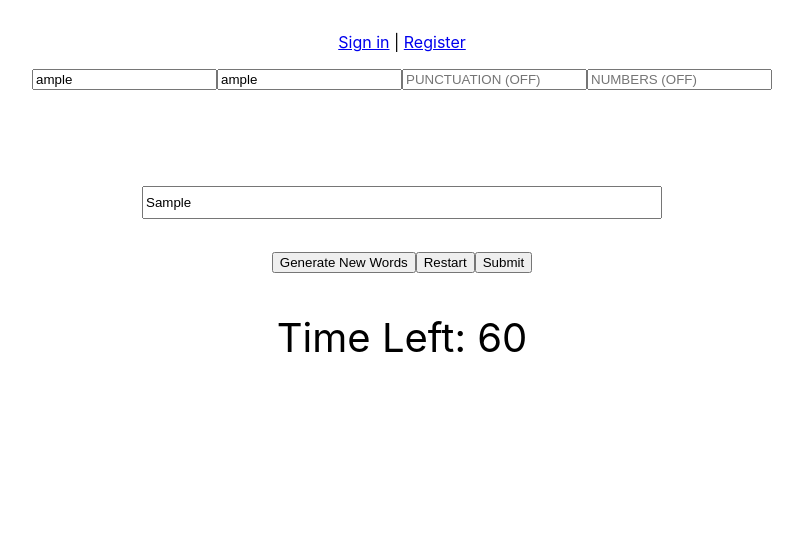
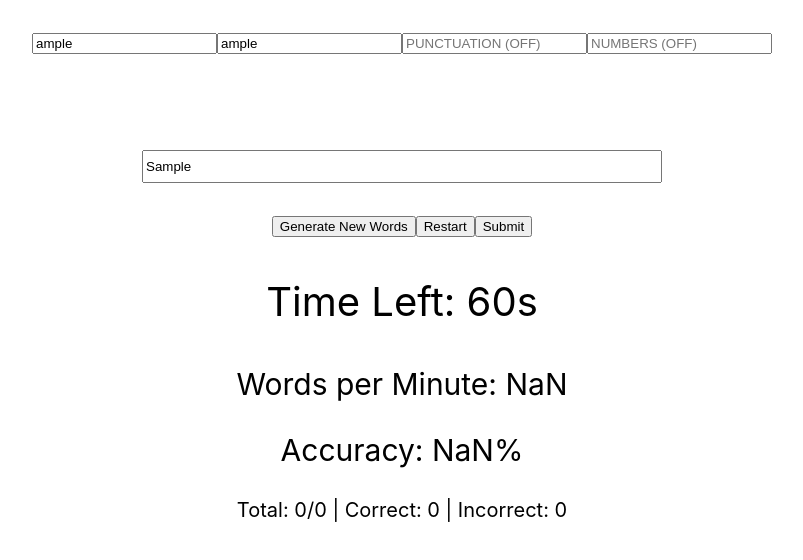
Before and after one commit to Joules404/cuernodechivo, a React (Create React App) app: page / in a window 1280 px wide. Both pictures are taken after typing "Sample", "Sample", "Sample" into the empty fields and a click on the button "Submit". Shown: the top 560 px of the page, without its empty margins (238-1041 px from the left). Built offline with nearby package versions, Linux system fonts and the light colour scheme; no server answers.

Commit message:
added minor statistics, preparing for stylization

```diff
--- a/src/App.js
+++ b/src/App.js
@@ -37,8 +37,10 @@ const Body = function () {
       })
 
   },[numberOfDesiredWords,newWords])
+  const characters = randomWords.length;
   var correct = 0;
   var incorrect = 0;
+  var total = 0;
   useEffect(() => {
     const words = inputValue.trim().split(/\s+/);
     setWordCount(words.length);
@@ -52,6 +54,7 @@ const Body = function () {
     setTimeLeft(desiredTime)
     setTimerActive(false)
     setDesiredTime(desiredTime)
+    setFinished(false)
     document.getElementById("words").value='';
     document.getElementById("timer").value='';
   }
@@ -81,11 +84,13 @@ const Body = function () {
     if (duration > 0 && !timerActive) {
       setTimerActive(true);
       setTimeLeft(desiredTime);
+      setFinished(false)
     }
   };
 
   const handleStop = () => {
     setTimerActive(false);
+    setFinished(true)
   };
 
   const updateTimer = (e) => {
@@ -123,6 +128,7 @@ const Body = function () {
         );
       }
     }
+    total = correct + incorrect;
     return elements;
   }
 
@@ -130,7 +136,7 @@ const Body = function () {
   return (
     <div class="App">
       <div class="wrapper">
-        <p><a href='#'>Sign in</a> | <a href='#'>Register</a></p>
+         {/* <p><a href='#'>Sign in</a> | <a href='#'>Register</a></p> */}
         <input id = 'words'type="text" placeholder="WORDS (MAX 500)" onInput={(e)=>{
           e.target.value = e.target.value.replace(/[^0-9]/, '')
           if(e.target.value === ''){
@@ -195,9 +201,15 @@ const Body = function () {
       }}>Submit</button>
       </div>
       <div>
-        <p style={{fontSize:"40px"}}>Time Left: {timeLeft}</p>
+        <p style={{fontSize:"40px"}}>Time Left: {timeLeft}s</p>
       </div>
-
+      {finished && (
+        <div>
+          <p style={{fontSize:"30px"}}>Words per Minute: {((total/5)/((desiredTime-timeLeft)/60)).toFixed(2)}</p>
+          <p style={{fontSize:"30px"}}>Accuracy: {((correct)/(total) * 100).toFixed(2)}%</p>
+          <p style={{fontSize:"20px"}}>Total: {total}/{characters}  |  Correct: {correct}  |  Incorrect: {incorrect} </p>
+        </div>
+      )}
     </div>
 
   );
```
